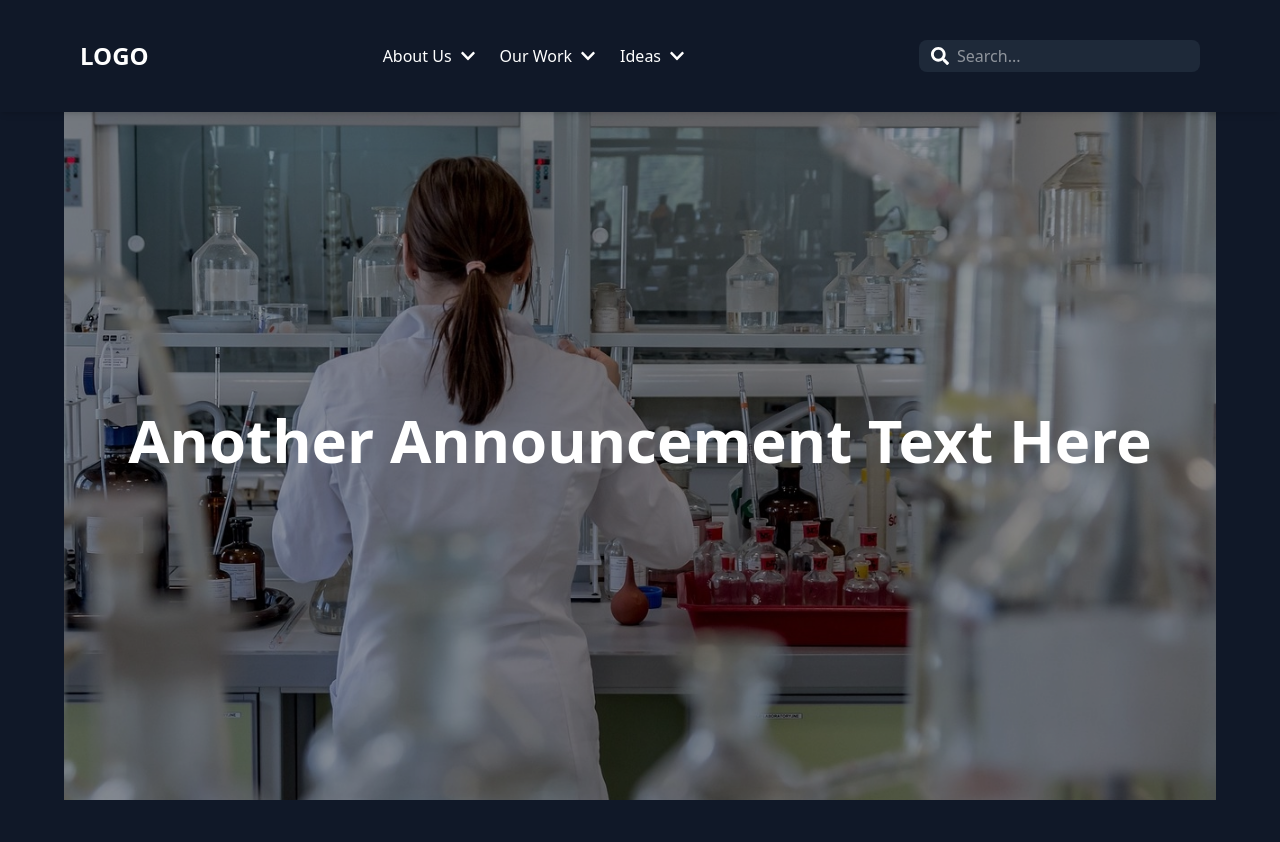
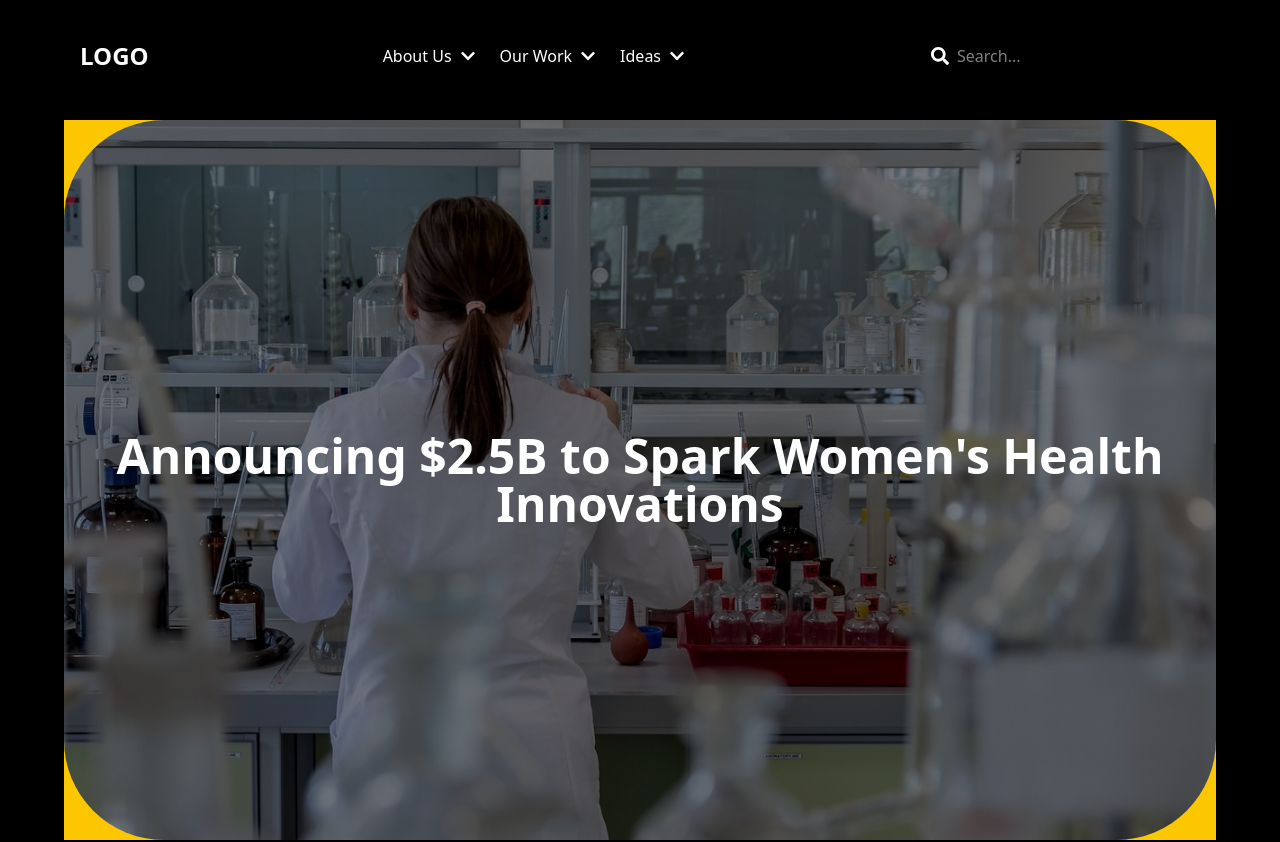
Before and after one commit to Cricbinit/trust, a React (Vite) app: page / in a window 1280 px wide. Shown: the top 842 px of the page. Built offline with nearby package versions, Linux system fonts and the light colour scheme.

Commit message:
file edited 04/09/2025

```diff
--- a/package.json
+++ b/package.json
@@ -8,7 +8,6 @@
     "build": "vite build",
     "lint": "eslint .",
     "preview": "vite preview"
-
   },
   "dependencies": {
     "@tailwindcss/vite": "^4.1.12",
--- a/src/components/Home/Home.jsx
+++ b/src/components/Home/Home.jsx
@@ -11,7 +11,7 @@ const Home = () => {
   return (
     <div>
       {/* Hero Slider */}
-      <div className="w-full h-screen bg-gray-900">
+      <div className="w-full h-screen bg-black flex justify-center items-center">
         <SliderComponent />
       </div>
 
--- a/src/components/Home/IdeasSection.jsx
+++ b/src/components/Home/IdeasSection.jsx
@@ -2,7 +2,7 @@ import React from "react";
 
 export default function IdeasSection() {
   return (
-    <div className="bg-gray-800 text-white p-8 rounded-xl max-w-7xl mx-auto mt-10">
+    <div className="bg-black text-white p-8 rounded-xl max-w-7xl mx-auto mt-10">
       {/* Header */}
       <div className="flex justify-between items-start mb-6">
         <div>
--- a/src/components/Slider/SliderComponent.jsx
+++ b/src/components/Slider/SliderComponent.jsx
@@ -3,7 +3,7 @@ import Slider from "react-slick";
 import slide1 from "../../assets/doctor.avif";
 import slide2 from "../../assets/laboratory.avif";
 import slide3 from "../../assets/surgery.avif";
-import "../../styles/slider.css"
+import "../../styles/slider.css";
 
 const SliderComponent = () => {
   const settings = {
@@ -15,56 +15,62 @@ const SliderComponent = () => {
     autoplay: true,
     autoplaySpeed: 4000,
     arrows: false,
-    appendDots: dots => (
-      <div className="!m-0 absolute top-1/2 right-4 -translate-y-1/2">
-        <ul className="flex flex-col gap-3">{dots}</ul>
-      </div>
-    ),
-
   };
 
   return (
-    <div className="relative w-[90%] h-[90vh] mx-auto">
+    <div className="relative w-[90%] h-[70vh] md:h-[90vh] ">
       <Slider {...settings}>
         {/* Slide 1 */}
-        <div className="relative w-full h-[90vh]">
+        <div className="relative w-full h-[90vh] md:h-[90vh] bg-yellow-400">
+          {/* Rounded container */}
+          <div className="relative w-full h-full rounded-t-[100px] rounded-b-[100px] overflow-hidden">
             <img
               src={slide1}
               alt="Slide 1"
               className="w-full h-full object-cover"
             />
+            {/* Overlay */}
             <div className="absolute inset-0 bg-black/50 flex items-center justify-center">
-            <h1 className="text-4xl md:text-6xl font-bold text-white max-w-3xl text-center">
+              <h1 className="text-3xl md:text-5xl font-bold text-white px-4 text-center">
                 Announcing $2.5B to Spark Women&apos;s Health Innovations
               </h1>
             </div>
           </div>
+        </div>
 
         {/* Slide 2 */}
-        <div className="relative w-full h-[90vh]">
+        <div className="relative w-full h-[90vh] md:h-[90vh] bg-yellow-400">
+          {/* Rounded container */}
+          <div className="relative w-full h-full rounded-t-[100px] rounded-b-[100px] overflow-hidden">
             <img
               src={slide2}
-            alt="Slide 2"
+              alt="Slide 1"
               className="w-full h-full object-cover"
             />
-          <div className="absolute inset-0 bg-black/40 flex items-center justify-center">
-            <h1 className="text-4xl md:text-6xl font-bold text-white">
-              Another Announcement Text Here
+            {/* Overlay */}
+            <div className="absolute inset-0 bg-black/50 flex items-center justify-center">
+              <h1 className="text-3xl md:text-5xl font-bold text-white px-4 text-center">
+                Announcing $2.5B to Spark Women&apos;s Health Innovations
               </h1>
+            </div>
           </div>
         </div>
 
         {/* Slide 3 */}
-        <div className="relative w-full h-[90vh]">
+        <div className="relative w-full h-[90vh] md:h-[90vh] bg-yellow-400">
+          {/* Rounded container */}
+          <div className="relative w-full h-full rounded-t-[100px] rounded-b-[100px] overflow-hidden">
             <img
               src={slide3}
-            alt="Slide 3"
+              alt="Slide 1"
               className="w-full h-full object-cover"
             />
-          <div className="absolute inset-0 bg-black/40 flex items-center justify-center">
-            <h1 className="text-4xl md:text-6xl font-bold text-white">
-              Another Announcement Text Here
+            {/* Overlay */}
+            <div className="absolute inset-0 bg-black/50 flex items-center justify-center">
+              <h1 className="text-3xl md:text-5xl font-bold text-white px-4 text-center">
+                Announcing $2.5B to Spark Women&apos;s Health Innovations
               </h1>
+            </div>
           </div>
         </div>
       </Slider>
--- a/src/components/navbar/Navbar.jsx
+++ b/src/components/navbar/Navbar.jsx
@@ -218,7 +218,7 @@ const Navbar = () => {
                         </ul>
 
                         {/* Optional Mobile Search */}
-                        <div className="mobile_search mt-6 flex items-center bg-gray-800 px-3 py-1 rounded-lg">
+                        <div className="mobile_search mt-6 flex items-center bg-black px-3 py-1 rounded-lg">
                           <FaSearch className="search-icon" size={18} />
                           <input
                             type="text"
--- a/src/styles/navbar.css
+++ b/src/styles/navbar.css
@@ -2,12 +2,12 @@
 
 /* Navbar wrapper */
 .navbar {
-  @apply w-full fixed top-0 left-0 z-50 bg-gray-900 text-white shadow-md;
+  @apply w-full fixed top-0 left-0 z-50 bg-black text-white shadow-md flex justify-center items-center;
 }
 
 /* Container */
 .container {
-  @apply flex justify-between items-center px-8  lg:px-20 py-10 ;
+  @apply flex justify-between items-center px-4  lg:px-20 py-10 ;
 }
 
 /* Logo */
@@ -20,7 +20,7 @@
   @apply hidden md:flex space-x-6 font-medium;
 }
 .nav_item .nav_link {
-  @apply flex items-center gap-1 hover:text-blue-400 transition cursor-pointer;
+  @apply flex items-center gap-1 hover:text-yellow-300 transition cursor-pointer;
 }
 .chevron {
   @apply ml-1 transition-transform;
@@ -30,19 +30,19 @@
 }
 /* Dropdown full width */
 .dropdown {
-  @apply absolute top-full left-0 w-screen bg-gray-800 text-white p-4 shadow-lg;
+  @apply absolute top-full left-0 w-screen bg-black text-white p-4 shadow-lg;
   z-index: 50; /* ensure it's above everything */
 }
 .dropdown_content {
   @apply grid gap-3 max-w-screen-xl mx-auto; /* content stays centered */
 }
 .dropdown_content a {
-  @apply block hover:text-blue-400;
+  @apply block hover:text-yellow-300;
 }
 
 /* Search */
 .search.desktop {
-  @apply hidden md:flex items-center bg-gray-800 px-3 py-1 rounded-lg;
+  @apply hidden md:flex items-center bg-black px-3 py-1 rounded-lg;
 }
 .search-input {
   @apply ml-2 bg-transparent outline-none text-white;
@@ -55,7 +55,7 @@
 
 /* Mobile menu */
 .mobile_menu {
-  @apply md:hidden bg-gray-900 text-white w-4/5 fixed top-0 right-0 h-screen p-6 shadow-lg;
+  @apply md:hidden bg-black text-white w-4/5 fixed top-0 right-0 h-screen p-6 shadow-lg;
 }
 .mobile_nav {
   @apply flex flex-col gap-4 mt-6;
@@ -65,7 +65,7 @@
 }
 /* Full-screen mobile menu */
 .mobile_menu_full {
-  @apply fixed top-0 left-0 w-screen h-screen bg-gray-900 text-white z-50 p-6 flex flex-col;
+  @apply fixed top-0 left-0 w-screen h-screen bg-black text-white z-50 p-6 flex flex-col;
 }
 
 /* Header with Close */
@@ -79,15 +79,15 @@
 }
 
 .mobile_nav_full a {
-  @apply text-lg hover:text-blue-400;
+  @apply text-lg hover:text-yellow-400;
 }
 
 /* Nested dropdown links */
 .mobile_dropdown_content a {
-  @apply text-base pl-4 hover:text-blue-400;
+  @apply text-base pl-4 hover:text-yellow-400;
 }
 
 /* Mobile search */
 .mobile_search {
-  @apply mt-6 flex items-center bg-gray-800 px-3 py-1 rounded-lg;
+  @apply mt-6 flex items-center bg-black px-3 py-1 rounded-lg;
 }
```
Also changed, not shown: src/App.jsx (line endings or trailing spaces), src/styles/slider.css (line endings or trailing spaces). Lines whose indentation alone changed are shown as unchanged.
